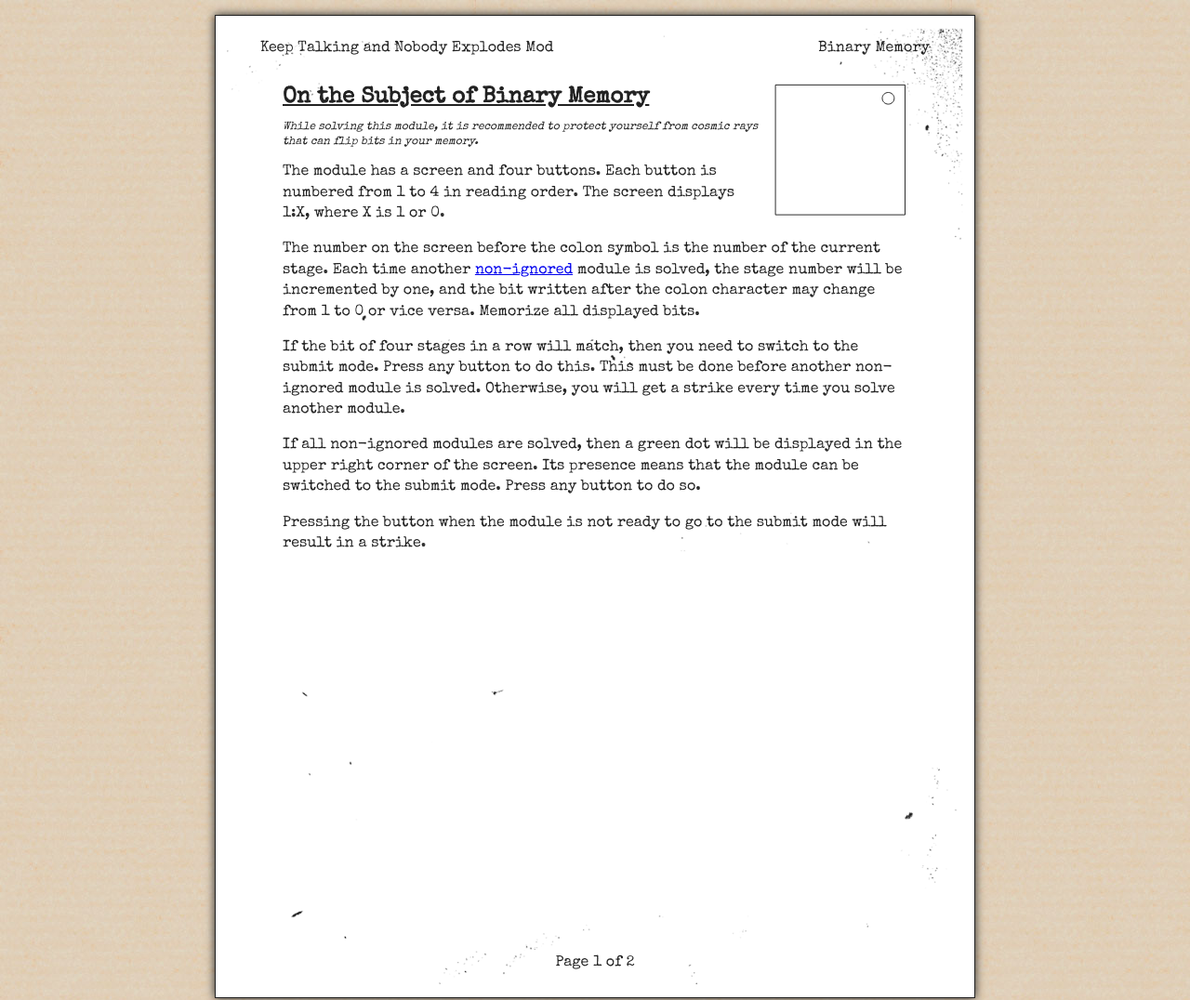
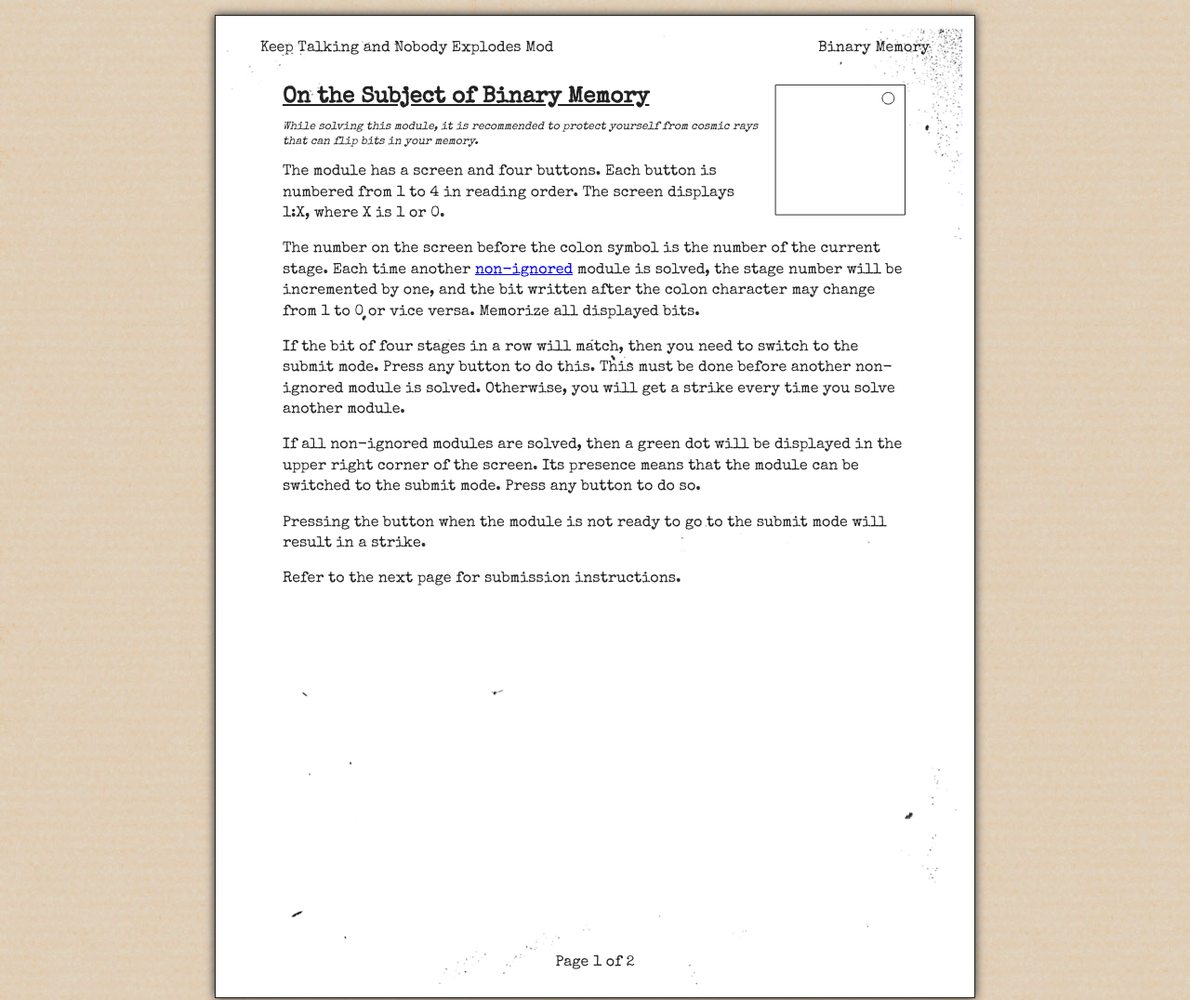
Before and after one commit to nicklatkovich/KTaNE-Manuals, a plain HTML site: page Binary Memory.html in a window 1280 px wide. Shown: the top 1076 px of the page at 93% size. Drawn offline with Linux system fonts and the light colour scheme.

Commit message:
Binary Memory: add reference to next page

```diff
--- a/Binary Memory.html
+++ b/Binary Memory.html
@@ -83,6 +83,7 @@
                     Its presence means that the module can be switched to the submit mode. Press any button to do so.
                 </p>
                 <p>Pressing the button when the module is not ready to go to the submit mode will result in a strike.</p>
+                <p>Refer to the next page for submission instructions.</p>
             </div>
             <div class="page-footer relative-footer">Page 1 of 2</div>
         </div>
```
